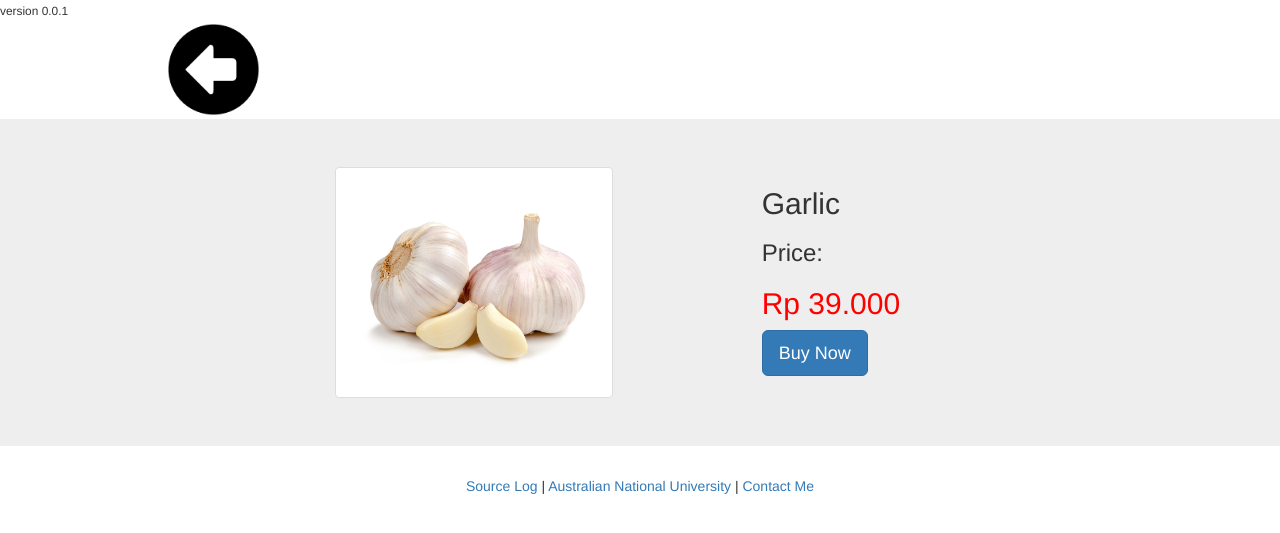
After one commit to alexbenys/hci-literacy, a Laravel app: page /garlic in a window 1280 px wide. The commit adds this page. Shown: the top 533 px of the page. Run offline with Laravel 8, Linux system fonts and the light colour scheme; settings files or empty folders that the repository lacks are supplied.

Commit message:
market page and garlic page

```diff
--- a/app/Http/Controllers/PagesController.php
+++ b/app/Http/Controllers/PagesController.php
@@ -15,4 +15,9 @@ class PagesController extends Controller
     public function getMarket() {
         return view('pages.market');
     }
+
+    public function getGarlic()
+    {
+        return view('market.garlic');
+    }
 }
--- /dev/null
+++ b/resources/views/market/garlic.blade.php
@@ -0,0 +1,58 @@
+<!--
+* File: garlic.blade.php
+* Owner: Alex Simangunsong
+* Purpose: Market page
+* Versions
+*   User    |       Date       |            Description              |
+*   Alex    |    13/10/2016    | Developed                           |
+!-->
+
+@extends('app')
+
+@section('css')
+
+@endsection
+
+@section('content')
+    <div class="container-fluid">
+        <div class="row">
+            <div class="col-md-4">
+                <div class="text-center">
+                    <a href="{{ URL::previous() }}">
+                        <img src="{{ asset('images/left-arrow.ico') }}"
+                             style="top:50%;"
+                             width=25%"
+                             alt="Weather Icon">
+                    </a>
+                </div>
+            </div>
+
+            <div class="col-md-4">
+
+            </div>
+
+            <div class="col-md-4">
+
+            </div>
+        </div>
+    </div>
+
+    <div class="jumbotron">
+        <div class="container-fluid">
+            <div class="row">
+                <div class="col-md-push-3 col-md-4">
+                    <img src="{{ asset('images/agriculture/garlic-1.jpg') }}"
+                         class="img-thumbnail"
+                         width="70%"
+                         alt="Garlic Icon">
+                </div>
+
+                <div class="col-md-push-3 col-md-4">
+                    <h2>Garlic</h2>
+                    <h3>Price: <h2 style="color: red;">Rp 39.000</h2></h3>
+                    <a href="#" class="btn btn-lg btn-primary">Buy Now</a>
+                </div>
+            </div>
+        </div>
+    </div>
+@endsection
--- a/routes/web.php
+++ b/routes/web.php
@@ -37,3 +37,8 @@ Route::get('market', [
     'as' => 'displayMarket',
     'uses' => 'PagesController@getMarket'
 ]);
+
+Route::get('garlic', [
+    'as' => 'displayGarlic',
+    'uses' => 'PagesController@getGarlic'
+]);
```
Also changed, not shown: resources/views/pages/market.blade.php (+10 -10 lines), public/images/agriculture/cucumber-3.jpg (added), public/images/agriculture/garlic-1.jpg (added), public/images/agriculture/ginger-1.jpg (added), public/images/agriculture/peanut-1.jpg (added), public/images/agriculture/shalots-1.jpg (added), public/images/agriculture/singkong-1.jpg (added).
